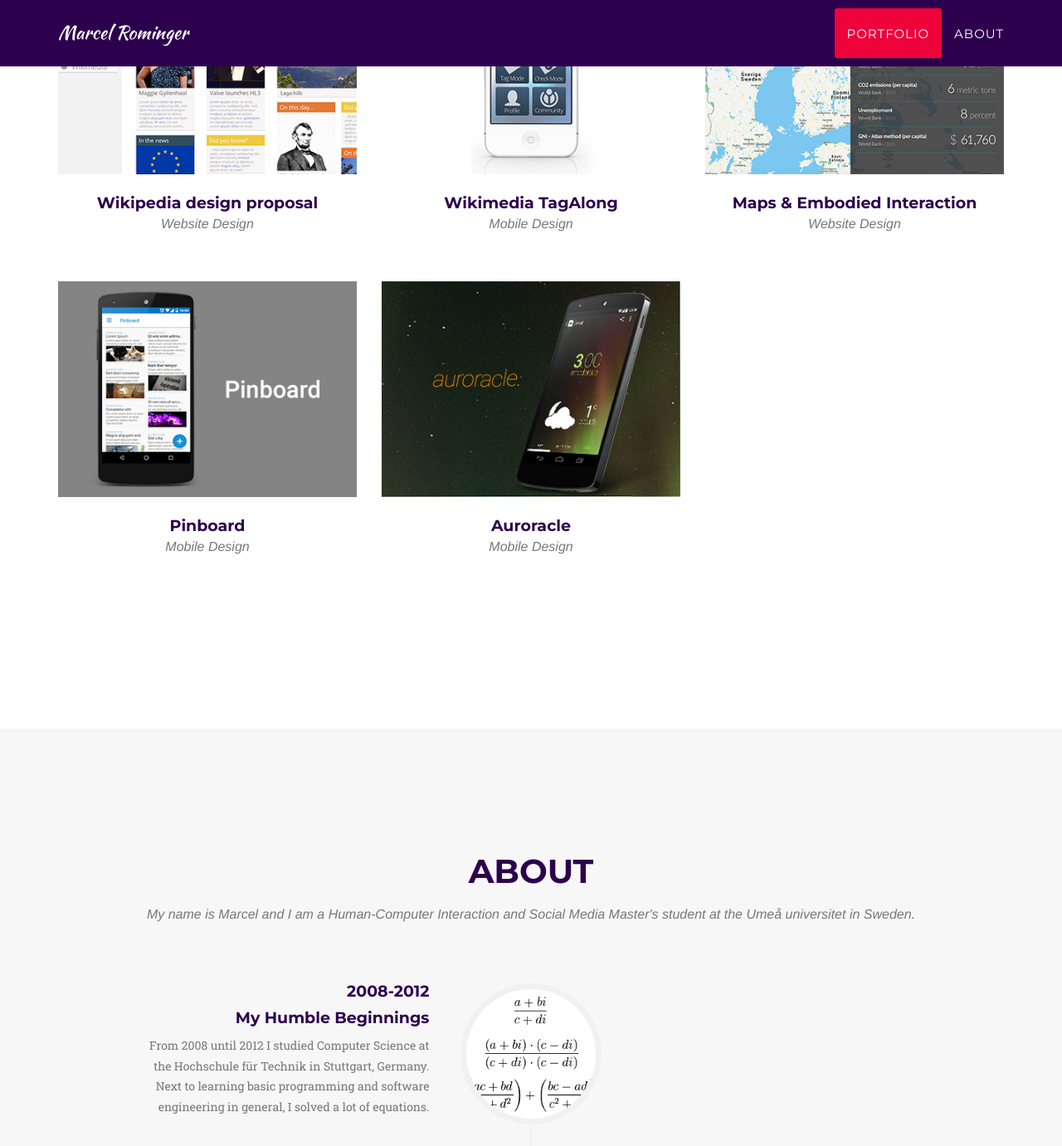
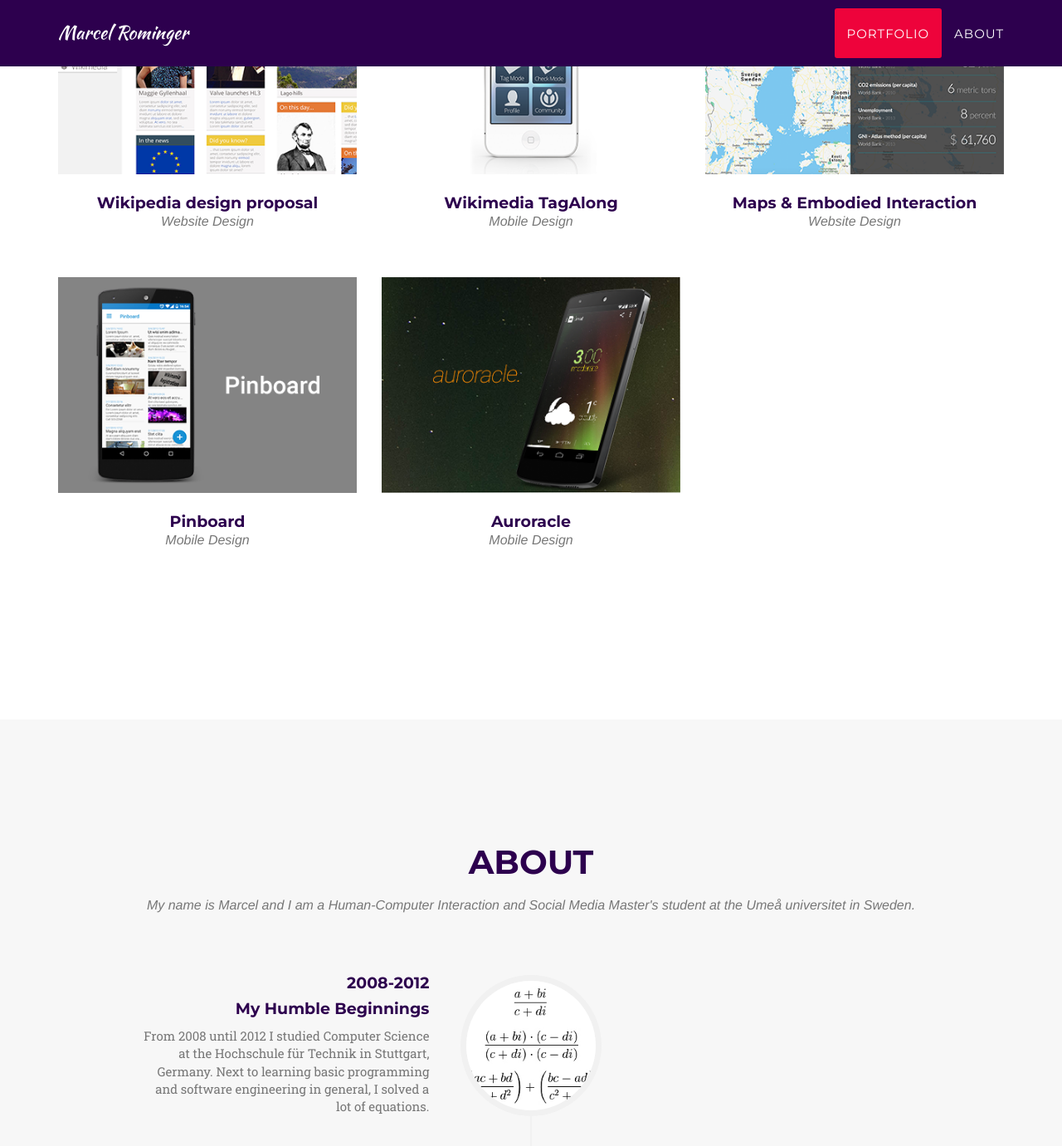
Before and after one commit to rominger/rominger.github.io, a Jekyll site: the page built from index.html, in a window 1280 px wide and 1400 px high, scrolled down 1017 px. Shown: the top 1381 px of the window at 83% size. Built offline with Jekyll 4.4.1, drawn with Linux system fonts in a browser that asks for light colours; some web fonts are replaced.

Commit message:
changed layout

```diff
--- a/_includes/css/agency.css
+++ b/_includes/css/agency.css
@@ -18,14 +18,14 @@ body {
     color: #{{ site.color.primary }};
 }
 
-p {
+/*p {
     font-size: 14px;
     line-height: 1.75;
 }
 
 p.large {
     font-size: 16px;
-}
+}*/
 
 a,
 a:hover,
--- a/_includes/modal2.html
+++ b/_includes/modal2.html
@@ -32,14 +32,12 @@
                         <img src="img/portfolio/tag_sketch.jpg" class="img-responsive img-centered" alt="Sketches">
                         <div class="caption">Creativity dump.</div>
                         <br>
-                        <p>
                         <p>The tagging games felt like work because they were just about clicking the image and clicking the matching tag or the other way round, it just didn't feel engaging. We wanted to create something more interactive and engaging than that. Our main game idea was to create a scrollable image gallery and combine it with randomized tags or tags that users define themselves. Users scroll through the gallery to find an image that matches one or more tags and drag & drop the tags on the image. The game is over as soon as all tags are matched. We furthermore conceptualized how aspects like leveling, competition, community, reward system, meaning or level of difficulty will work.</p>
-                            <p><h5>Prototype and evaluation - Iteration 1</h5>
-                            The goal was to test the mental model and to see if the users understand the game mechanics itself(scrolling and drag&drop). We sketched images on papers to create the gallery and used post-its as the tags. The participants of the evaluation did not understand to drag & drop the post-its on the images, instead they "clicked". We explained the idea of the game to the participants afterwards. All particpants agreed that it might work, but were not able to grasp it with that kind of prototype.
-                            </p>
-                            <p><h5>Prototype and evaluation - Iteration 2</h5>
-                            One part of our team started to create screen designs of the user interface, based on our previous sessions. The screen designs were later on used as a paper prototype. The other part of the team, including me, started to create a responsive website with a JavaScript implementation of the game(scrollable gallery and draggable & droppable tags). After our first iteration wasn't a big success, we needed an interactive version of the game itself as soon as possible, to see if we were on the right track.
-                            </p>
+                        <p><h5>Prototype and evaluation - Iteration 1</h5>
+                        The goal was to test the mental model and to see if the users understand the game mechanics itself(scrolling and drag&drop). We sketched images on papers to create the gallery and used post-its as the tags. The participants of the evaluation did not understand to drag & drop the post-its on the images, instead they "clicked". We explained the idea of the game to the participants afterwards. All particpants agreed that it might work, but were not able to grasp it with that kind of prototype.
+                        </p>
+                        <p><h5>Prototype and evaluation - Iteration 2</h5>
+                        One part of our team started to create screen designs of the user interface, based on our previous sessions. The screen designs were later on used as a paper prototype. The other part of the team, including me, started to create a responsive website with a JavaScript implementation of the game(scrollable gallery and draggable & droppable tags). After our first iteration wasn't a big success, we needed an interactive version of the game itself as soon as possible, to see if we were on the right track.
                         </p>
                         <img src="img/portfolio/tag_wire.jpg" class="img-responsive img-centered" alt="Wireframs">
                         <div class="caption">Some of the wireframes that were created.</div>
```
